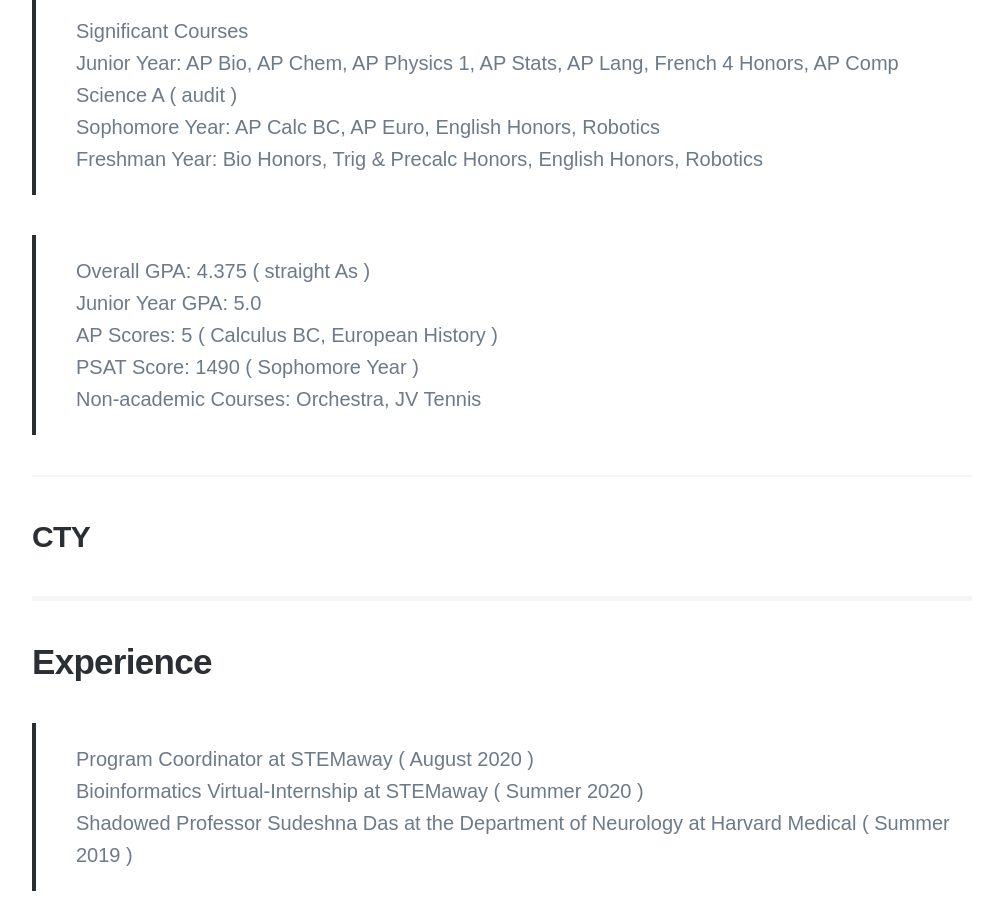
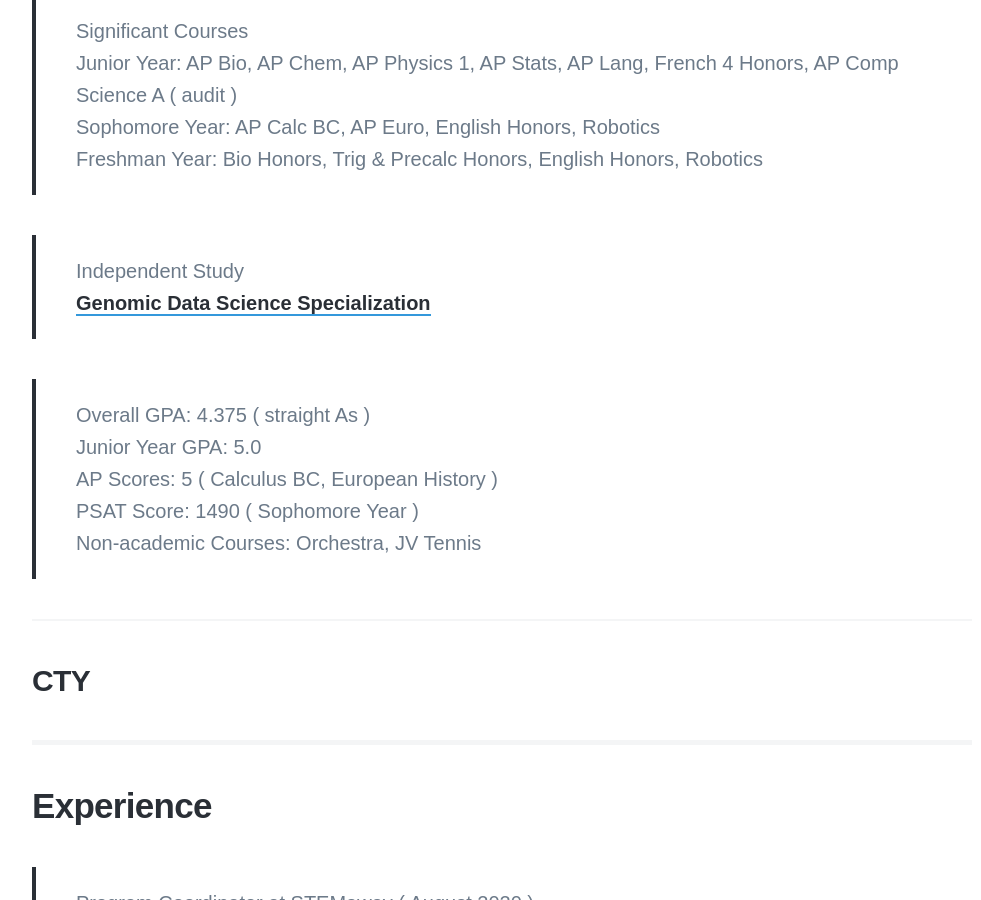
Before and after one commit to disha-22/disha-22.github.io, a Jekyll site: the page built from _pages/Resume.md, in a window 1280 px wide and 900 px high, scrolled down 770 px. Shown: the whole window, without its empty margins (138-1119 px from the left). Built offline with Jekyll 4.4.1, drawn with Linux system fonts in a browser that asks for light colours; nearby versions of some CDN libraries; some web fonts are replaced.

Commit message:
Update Resume.md

```diff
--- a/_pages/Resume.md
+++ b/_pages/Resume.md
@@ -12,6 +12,9 @@
 Junior Year: AP Bio, AP Chem, AP Physics 1, AP Stats, AP Lang, French 4 Honors, AP Comp Science A ( audit ) <br>
 Sophomore Year: AP Calc BC, AP Euro, English Honors, Robotics<br>
 Freshman Year: Bio Honors, Trig & Precalc Honors, English Honors, Robotics
+
+> Independent Study
+<br> <a href = "https://www.coursera.org/specializations/genomic-data-science">Genomic Data Science Specialization </a>
 
 > Overall GPA: 4.375 ( straight As )
 <br> Junior Year GPA: 5.0
```
